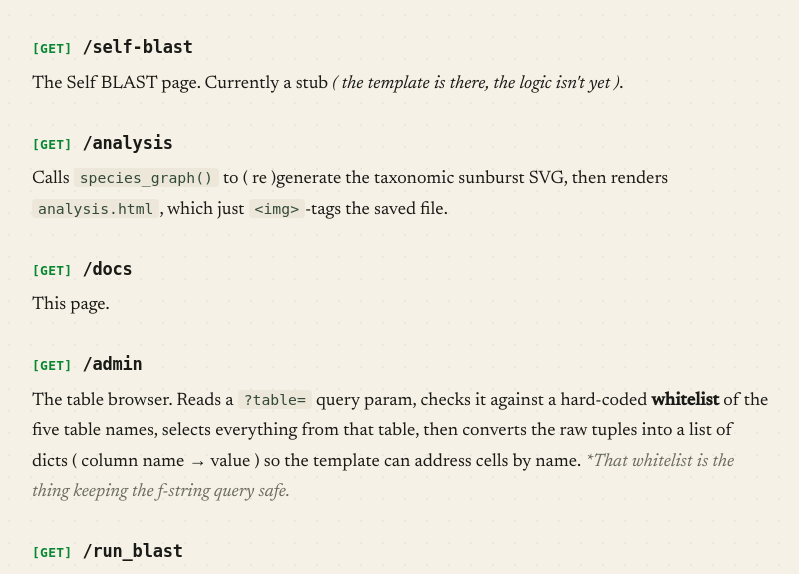
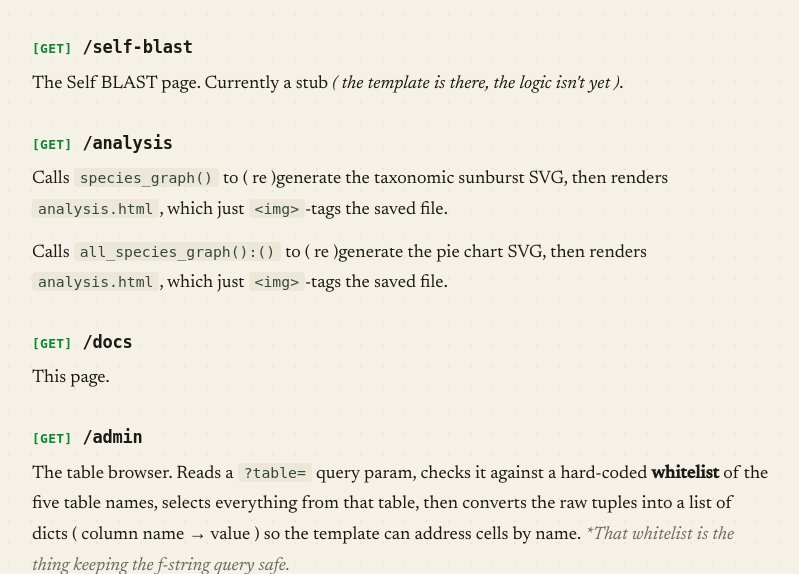
Before and after one commit to blazehp/BIN_Blok4Jaar1_Website, a Python web app: template templates/tech_doc.html in a window 1280 px wide. Shown: the part 3082-3656 px from the top of the page, without its empty margins (388-1187 px from the left). Run offline with Jinja, Linux system fonts and the light colour scheme; the template is opened without the code that fills it, so the values that code supplies are empty; some libraries are stand-ins or nearby versions; some web fonts are replaced.

Commit message:
typo fixed in URL analysis.py docu for  all_species_graph() added

```diff
--- a/analysis.py
+++ b/analysis.py
@@ -56,7 +56,7 @@ def species_graph():
             ]),
         ]),
     ]
-    vs.create_sunburst_chart(data, title="Speciestest")
+    vs.create_sunburst_chart(data, title="speciestest")
 
 
 if __name__ == '__main__':
--- a/templates/tech_doc.html
+++ b/templates/tech_doc.html
@@ -338,6 +338,13 @@
                         which just
                         <code>&lt;img&gt;</code>-tags the saved file.
                     </p>
+                         <p>
+                        Calls <code>all_species_graph():()</code> to ( re )generate
+                        the pie chart SVG, then renders <code>analysis.html</code>,
+                        which just
+                        <code>&lt;img&gt;</code>-tags the saved file.
+                    </p>
+
 
                     <h3><span class="badge get">[GET]</span> <span
                             class="route">/docs</span></h3>
```
